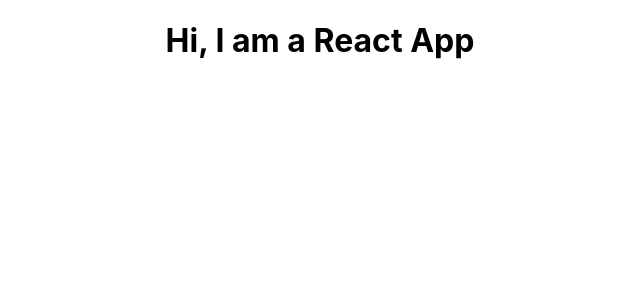
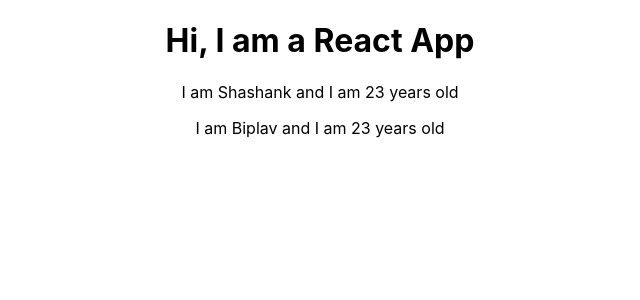
Before and after one commit to ShashankBiplav/react-app-example, a React (Create React App) app: page / in a window 1280 px wide. Shown: the top 300 px of the page, without its empty margins (320-960 px from the left). Built offline with nearby package versions, Linux system fonts and the light colour scheme.

Commit message:
Defined a person component and injected dynamic content in it

```diff
--- a/src/App.js
+++ b/src/App.js
@@ -1,10 +1,13 @@
 import React from 'react';
 import './App.css';
+import Person from './Person/Person';
 
 function App() {
   return (
     <div className="App">
       <h1>Hi, I am a React App</h1>
+      <Person name="Shashank" age="23"/>
+      <Person name="Biplav" age="23"/>
     </div>
   );
 }
--- /dev/null
+++ b/src/Person/Person.js
@@ -0,0 +1,11 @@
+import React from 'react';
+
+const person =(props)=>{
+    return (
+        <div>
+            <p>I am {props.name} and I am {props.age} years old</p>
+        </div>
+    );
+}
+
+export default person;
```
